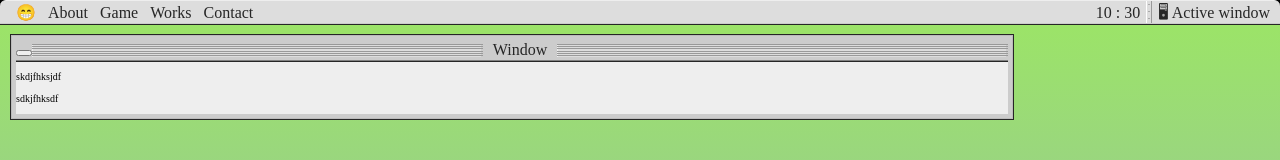
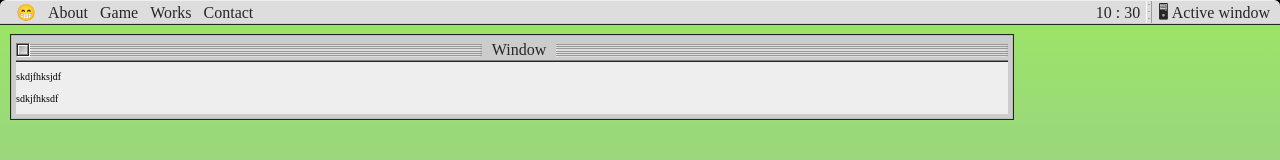
Before and after one commit to oardizzone/macos9-UI, a React (Vite) app: page / in a window 1280 px wide. Shown: the top 160 px of the page. Built offline with nearby package versions, Linux system fonts and the light colour scheme; a web font is replaced by a local one.

Commit message:
added close button to window

```diff
--- a/src/components/buttons/CloseButton.tsx
+++ b/src/components/buttons/CloseButton.tsx
@@ -2,8 +2,8 @@ interface CloseButtonProps {}
 
 export const CloseButton = (props: CloseButtonProps) => {
   return (
-    <section className="window-button">
-      <button></button>
+    <section className="window-button__container">
+      <button className="window-button"></button>
     </section>
   );
 };
--- a/src/styles/components/_index.scss
+++ b/src/styles/components/_index.scss
@@ -1,2 +1,3 @@
 @forward "./scss/menubar";
 @forward "./scss/window";
+@forward "./scss/window-button";
--- /dev/null
+++ b/src/styles/components/scss/_window-button.scss
@@ -0,0 +1,32 @@
+@use "../../assets/" as *;
+
+.window-button__container {
+  width: 1rem;
+  height: 1rem;
+  border-top: 0.2rem solid $color-grey-700;
+  border-left: 0.2rem solid $color-grey-700;
+  border-right: 0.2rem solid $color-primary-white;
+  border-bottom: 0.2rem solid $color-primary-white;
+  position: relative;
+}
+
+.window-button {
+  position: absolute;
+  box-sizing: border-box;
+  box-shadow: 0 0 0 0.1rem $color-primary-black;
+  padding: 0;
+  cursor: pointer;
+
+  border-right: 0.1rem solid $color-grey-700;
+  border-bottom: 0.1rem solid $color-grey-700;
+  border-top: 0.1rem solid $color-primary-white;
+  border-left: 0.1rem solid $color-primary-white;
+  width: 100%;
+  height: 100%;
+
+  background-image: linear-gradient(to bottom right, #a5a5a5, #e7e7e7);
+
+  &:active {
+    filter: brightness(50%);
+  }
+}
```
